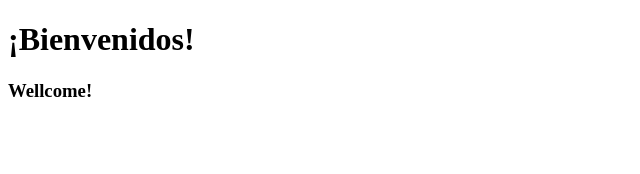
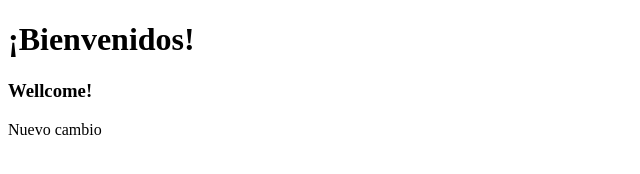
Before and after one commit to EALuckie/ammigos, a plain HTML site: page index.html in a window 1280 px wide. Shown: the whole page, without its empty margins (0-640 px from the left). Drawn offline with Linux system fonts and the light colour scheme.

Commit message:
Update index.html
Para actualizar en local

```diff
--- a/index.html
+++ b/index.html
@@ -6,5 +6,6 @@
     <body>
         <h1>¡Bienvenidos!</h1>
         <h3>Wellcome!</h3>
+        Nuevo cambio
     </body>
 </html>
```
